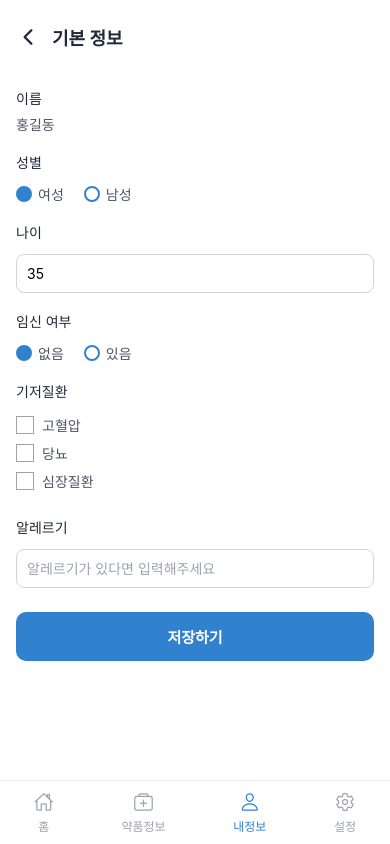
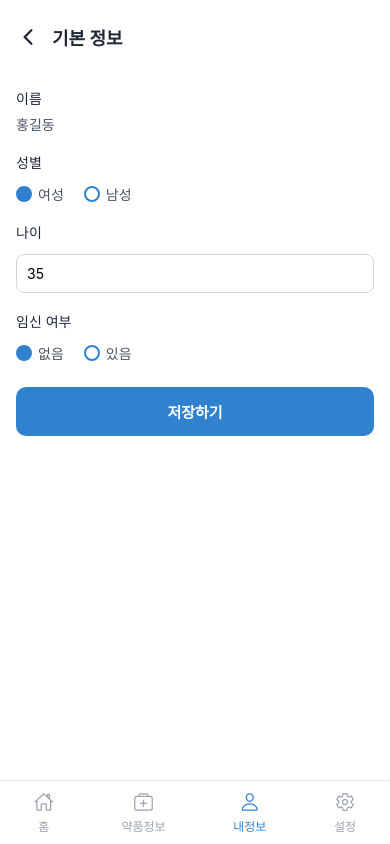
Before and after one commit to 0x05-hex-five/FE, a React Native app: screen /BasicInfoScreen in a window 390 px wide. Built offline with nearby package versions, Linux system fonts and the light colour scheme.

Commit message:
Fix: 기본 정보 수정

```diff
--- a/src/screens/Profile/BasicInfoScreen.tsx
+++ b/src/screens/Profile/BasicInfoScreen.tsx
@@ -74,25 +74,6 @@ const Input = styled.TextInput`
   margin-top: 6px;
 `;
 
-const CheckboxGroup = styled.View`
-  margin-top: 8px;
-`;
-
-const CheckboxItem = styled.TouchableOpacity`
-  flex-direction: row;
-  align-items: center;
-  margin-bottom: 8px;
-`;
-
-const CheckboxBox = styled.View<{ checked: boolean }>`
-  width: 18px;
-  height: 18px;
-  border-width: 1.5px;
-  border-color: #9ca3af;
-  background-color: ${({ checked }) => (checked ? '#3182ce' : 'transparent')};
-  margin-right: 8px;
-`;
-
 const SaveButton = styled.TouchableOpacity`
   background-color: #3182ce;
   padding: 14px;
@@ -113,14 +94,6 @@ const BasicInfoScreen = () => {
   const [gender, setGender] = useState<'여성' | '남성'>('여성');
   const [age, setAge] = useState('35');
   const [pregnant, setPregnant] = useState<'있음' | '없음'>('없음');
-  const [conditions, setConditions] = useState<string[]>([]);
-  const [allergy, setAllergy] = useState('');
-
-  const toggleCondition = (item: string) => {
-    setConditions(prev =>
-      prev.includes(item) ? prev.filter(i => i !== item) : [...prev, item]
-    );
-  };
 
   const handleSave = () => {
     Alert.alert('저장됨', `성별: ${gender}, 나이: ${age}, 임신: ${pregnant}`);
@@ -167,24 +140,6 @@ const BasicInfoScreen = () => {
           </RadioOption>
         </RadioGroup>
 
-        <Label>기저질환</Label>
-        <CheckboxGroup>
-          {['고혈압', '당뇨', '심장질환'].map(item => (
-            <CheckboxItem key={item} onPress={() => toggleCondition(item)}>
-              <CheckboxBox checked={conditions.includes(item)} />
-              <ValueText>{item}</ValueText>
-            </CheckboxItem>
-          ))}
-        </CheckboxGroup>
-
-        <Label>알레르기</Label>
-        <Input
-          placeholder="알레르기가 있다면 입력해주세요"
-          placeholderTextColor="#9ca3af"
-          value={allergy}
-          onChangeText={setAllergy}
-        />
-
         <SaveButton onPress={handleSave}>
           <SaveText>저장하기</SaveText>
         </SaveButton>
```
